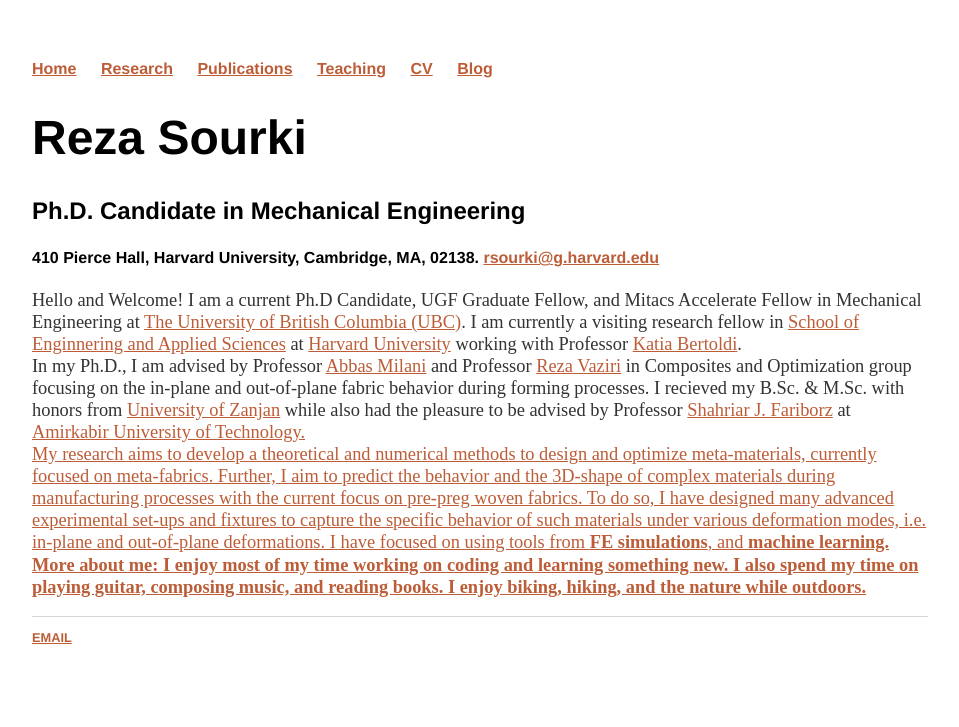
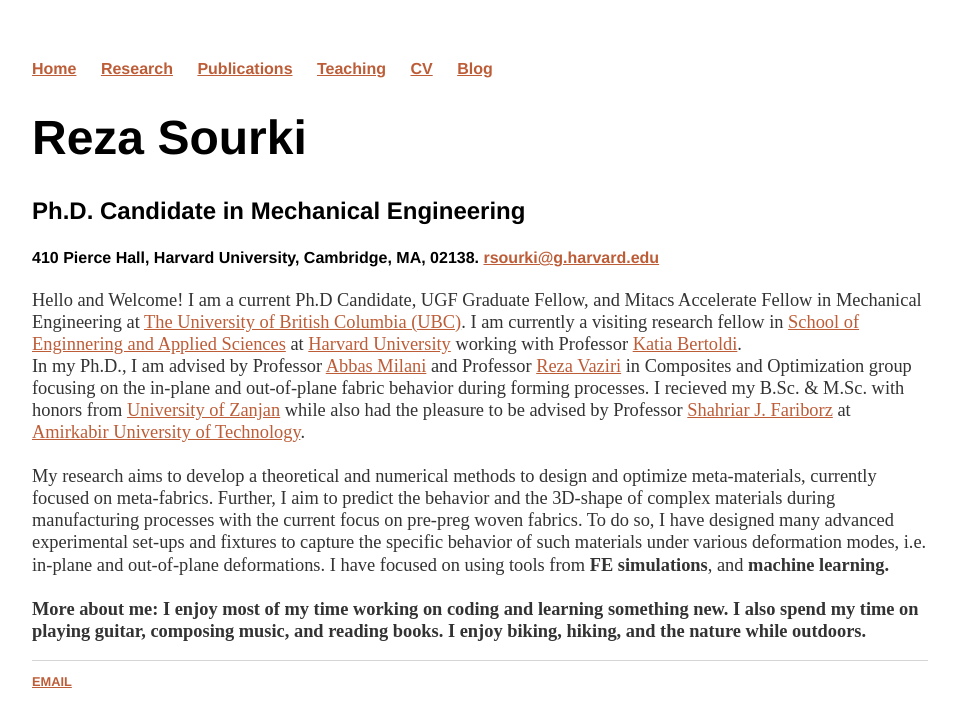
Before and after one commit to rsourki/rsourki.github.io, a Jekyll site: the page built from index.html, in a window 1280 px wide. Shown: the top 727 px of the page, without its empty margins (160-1119 px from the left). Built offline with Jekyll 4.4.1, drawn with Linux system fonts in a browser that asks for light colours.

```diff
--- a/index.html
+++ b/index.html
@@ -11,13 +11,15 @@ title: Reza Sourki Webpage
 	<p>Hello and Welcome! I am a current Ph.D Candidate, UGF Graduate Fellow, and Mitacs Accelerate Fellow in Mechanical Engineering at <a href="https://www.ubc.ca/"> The University of British Columbia (UBC)</a>.
          I am currently a visiting research fellow in <a href="https://www.seas.harvard.edu/">School of Enginnering and Applied Sciences</a> at <a href="https://www.harvard.edu/">Harvard University</a> working with Professor <a href="https://bertoldi.seas.harvard.edu/">Katia Bertoldi</a>.
         <br>In my Ph.D., I am advised by Professor <a href="https://engineering.ok.ubc.ca/about/contact/abbas-milani/">Abbas Milani</a> and Professor <a href="https://www.civil.ubc.ca/faculty/reza-vaziri">Reza Vaziri</a> in Composites and Optimization group focusing on the in-plane and out-of-plane fabric behavior during forming processes.
-         I recieved my B.Sc. & M.Sc. with honors from <a href="http://www.znu.ac.ir/engineering/en/"> University of Zanjan</a> while also had the pleasure to be advised by Professor <a href="http://mec.aut.ac.ir/autcms/people/verticalPagesAjax/professorHomePage.htm?url=fariborz&depurl=mechanical-engineering&lang=en&cid=1953">Shahriar J. Fariborz</a> at <a href="https://aut.ac.ir/en">Amirkabir University of Technology.
+         I recieved my B.Sc. & M.Sc. with honors from <a href="http://www.znu.ac.ir/engineering/en/"> University of Zanjan</a> while also had the pleasure to be advised by Professor <a href="http://mec.aut.ac.ir/autcms/people/verticalPagesAjax/professorHomePage.htm?url=fariborz&depurl=mechanical-engineering&lang=en&cid=1953">Shahriar J. Fariborz</a> at <a href="https://aut.ac.ir/en">Amirkabir University of Technology</a>.
         <br>
+	<br>
 	My research aims to develop a theoretical and numerical methods to design and optimize meta-materials, currently focused on meta-fabrics.
-         Further, I aim to predict the behavior and the 3D-shape of complex materials during manufacturing processes with the current focus on pre-preg woven fabrics.
-         To do so, I have designed many advanced experimental set-ups and fixtures to capture the specific behavior of such materials under various deformation modes, i.e. in-plane and out-of-plane deformations.
-         I have focused on using tools from <b>FE simulations</b>, and <b>machine learning.
-         <br>
+        Further, I aim to predict the behavior and the 3D-shape of complex materials during manufacturing processes with the current focus on pre-preg woven fabrics.
+        To do so, I have designed many advanced experimental set-ups and fixtures to capture the specific behavior of such materials under various deformation modes, i.e. in-plane and out-of-plane deformations.
+        I have focused on using tools from <b>FE simulations</b>, and <b>machine learning.
+        <br>
+	<br>
 	More about me: I enjoy most of my time working on coding and learning something new.
 	I also spend my time on playing guitar, composing music, and reading books. I enjoy biking, hiking, and the nature while outdoors.</p>
 </div><!-- /.blurb -->
```
